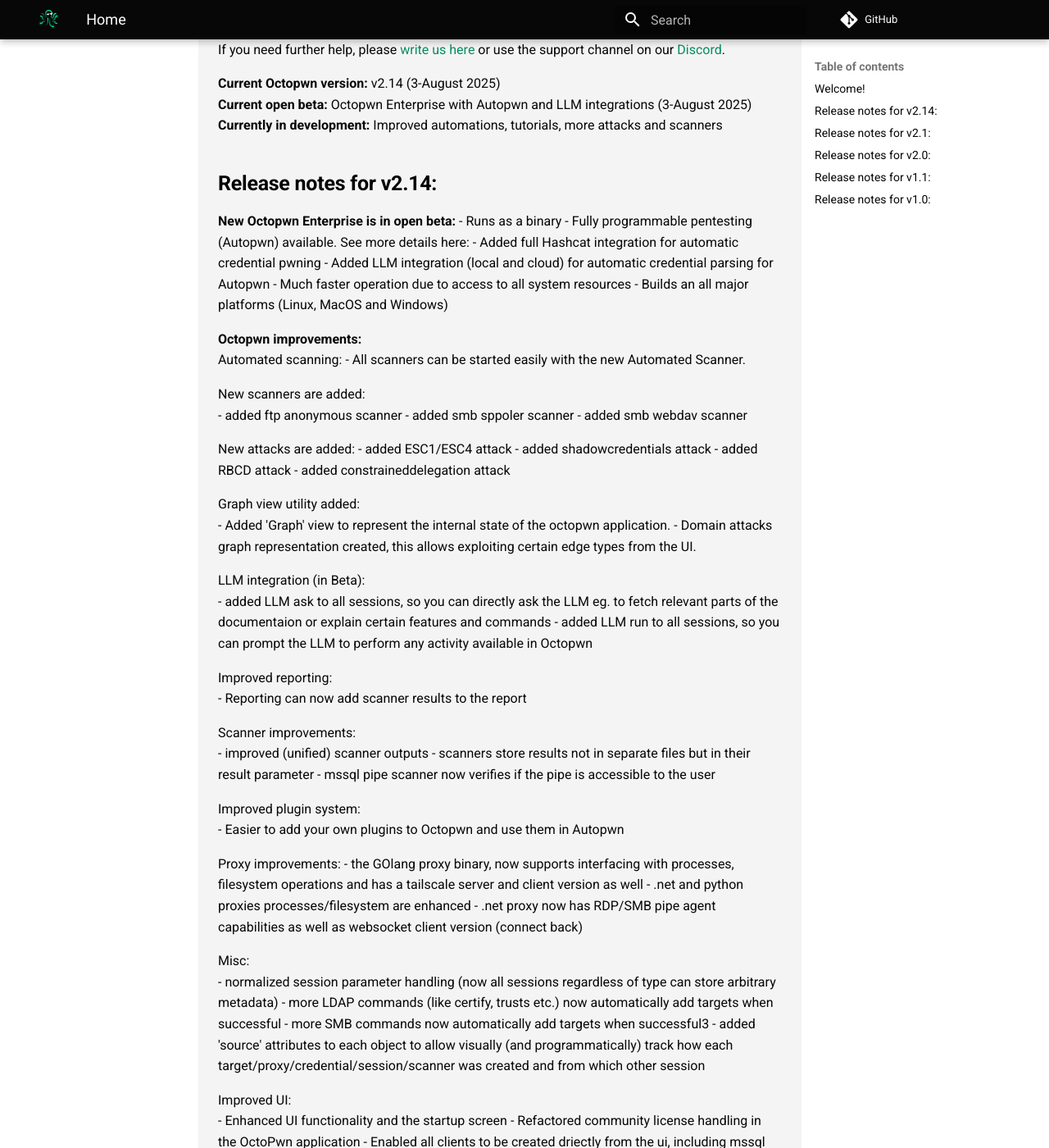
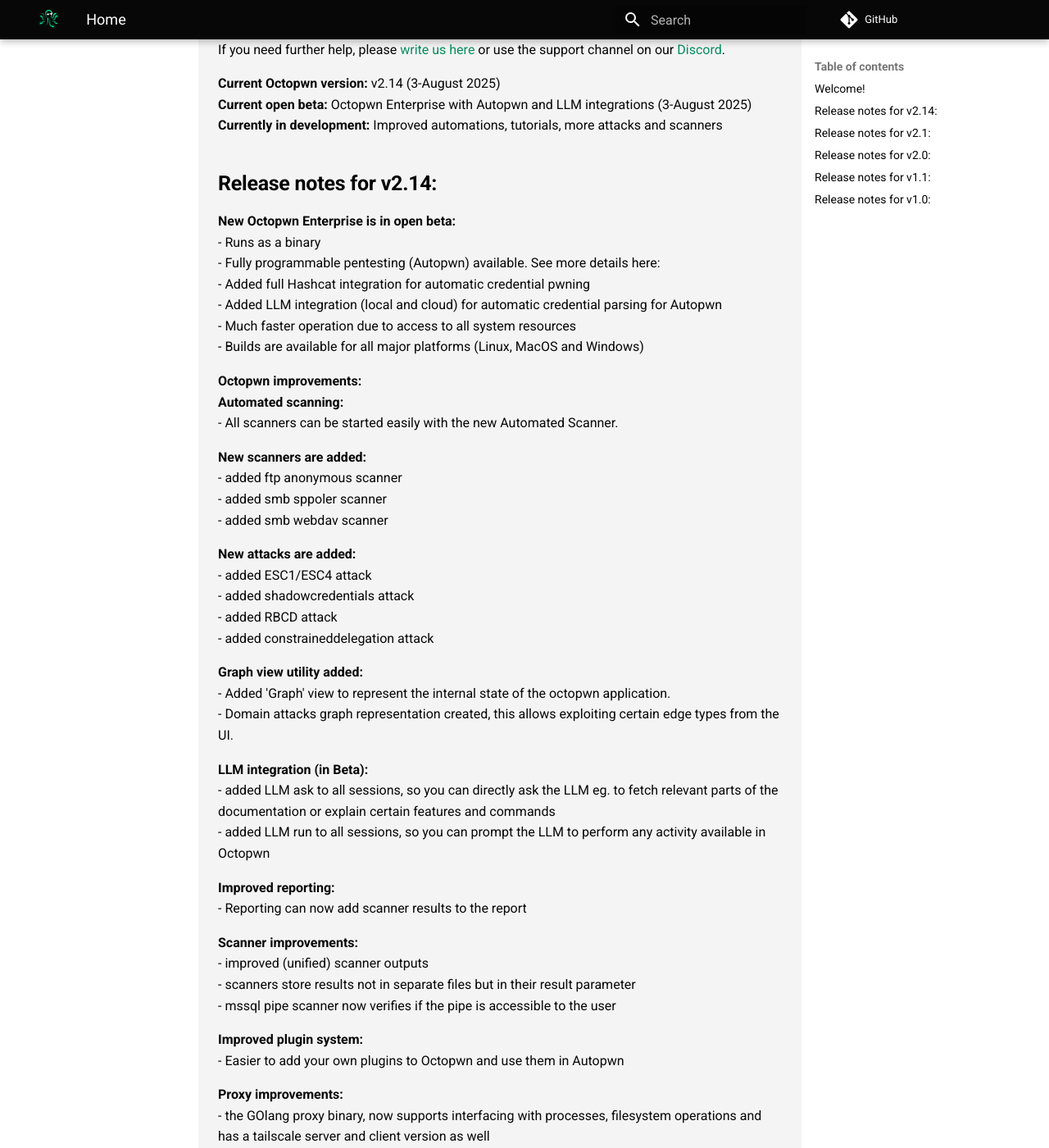
Before and after one commit to octopwn/octopwn-wasm-documentation, an MkDocs documentation site: the page built from docs/index.md, in a window 1280 px wide and 1400 px high, scrolled down 553 px. Shown: the whole window at 82% size. Built offline with MkDocs 1.6.1 and Material for MkDocs 9.7.7, drawn with Linux system fonts in a browser that asks for light colours; comment, search, counter and statistics services are not loaded; some of the changed text lies outside the part shown.

Commit message:
formatting issues

```diff
--- a/docs/index.md
+++ b/docs/index.md
@@ -26,54 +26,55 @@
 - Added full Hashcat integration for automatic credential pwning
 - Added LLM integration (local and cloud) for automatic credential parsing for Autopwn
 - Much faster operation due to access to all system resources
-- Builds an all major platforms (Linux, MacOS and Windows)
+- Builds are available for all major platforms (Linux, MacOS and Windows)
 
 **Octopwn improvements:**
-Automated scanning:
+**Automated scanning:**
 - All scanners can be started easily with the new Automated Scanner.
 
-New scanners are added:
+**New scanners are added:**
 - added ftp anonymous scanner
 - added smb sppoler scanner
 - added smb webdav scanner
 
-New attacks are added:
+**New attacks are added:**
 - added ESC1/ESC4 attack
 - added shadowcredentials attack
 - added RBCD attack
 - added constraineddelegation attack
 
-Graph view utility added:
+**Graph view utility added:**
 - Added 'Graph' view to represent the internal state of the octopwn application.
 - Domain attacks graph representation created, this allows exploiting certain edge types from the UI.
 
-LLM integration (in Beta):
-- added LLM ask to all sessions, so you can directly ask the LLM eg. to fetch relevant parts of the documentaion or explain certain features and commands
+**LLM integration (in Beta):**
+- added LLM ask to all sessions, so you can directly ask the LLM eg. to fetch relevant parts of the documentation or explain certain features and commands
 - added LLM run to all sessions, so you can prompt the LLM to perform any activity available in Octopwn
 
-Improved reporting:
+**Improved reporting:**
 - Reporting can now add scanner results to the report
 
-Scanner improvements:
+**Scanner improvements:**
 - improved (unified) scanner outputs
 - scanners store results not in separate files but in their result parameter
 - mssql pipe scanner now verifies if the pipe is accessible to the user
 
-Improved plugin system:
+**Improved plugin system:**
 - Easier to add your own plugins to Octopwn and use them in Autopwn
 
-Proxy improvements:
+**Proxy improvements:**
 - the GOlang proxy binary, now supports interfacing with processes, filesystem operations and has a tailscale server and client version as well
-- .net and python proxies processes/filesystem are enhanced
+- .net and python proxies processes/filesystem capabilities are enhanced
 - .net proxy now has RDP/SMB pipe agent capabilities as well as websocket client version (connect back)
 
-Misc:
+**Misc:**
 - normalized session parameter handling (now all sessions regardless of type can store arbitrary metadata)
 - more LDAP commands (like certify, trusts etc.) now automatically add targets when successful
-- more SMB commands now automatically add targets when successful3
+- more SMB commands now automatically add targets when successful
 - added 'source' attributes to each object to allow visually (and programmatically) track how each target/proxy/credential/session/scanner was created and from which other session
+- multiple bug fixes
 
-Improved UI:
+**Improved UI:**
 - Enhanced UI functionality and the startup screen
 - Refactored community license handling in the OctoPwn application
 - Enabled all clients to be created driectly from the ui, including mssql over named pipes
```
